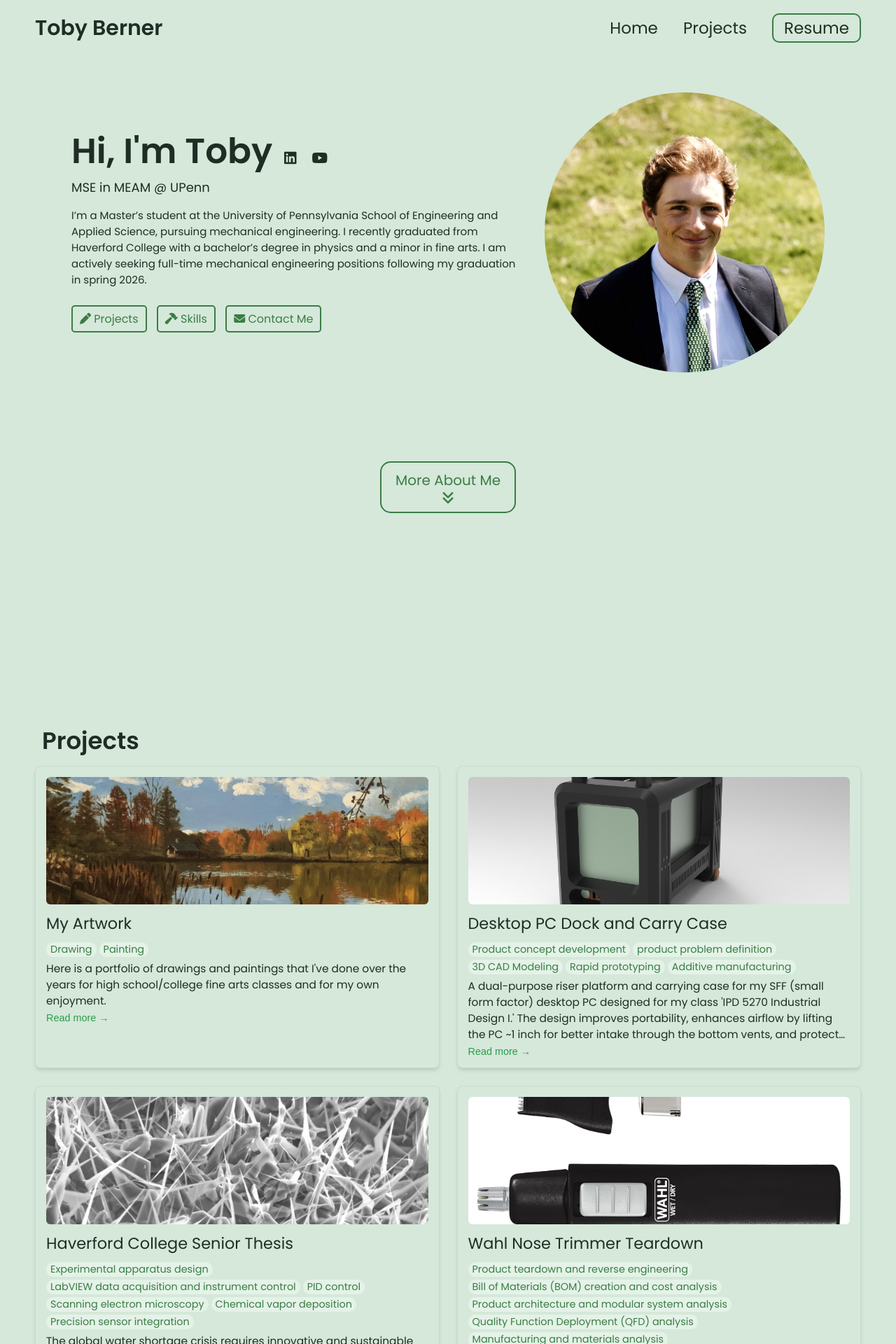
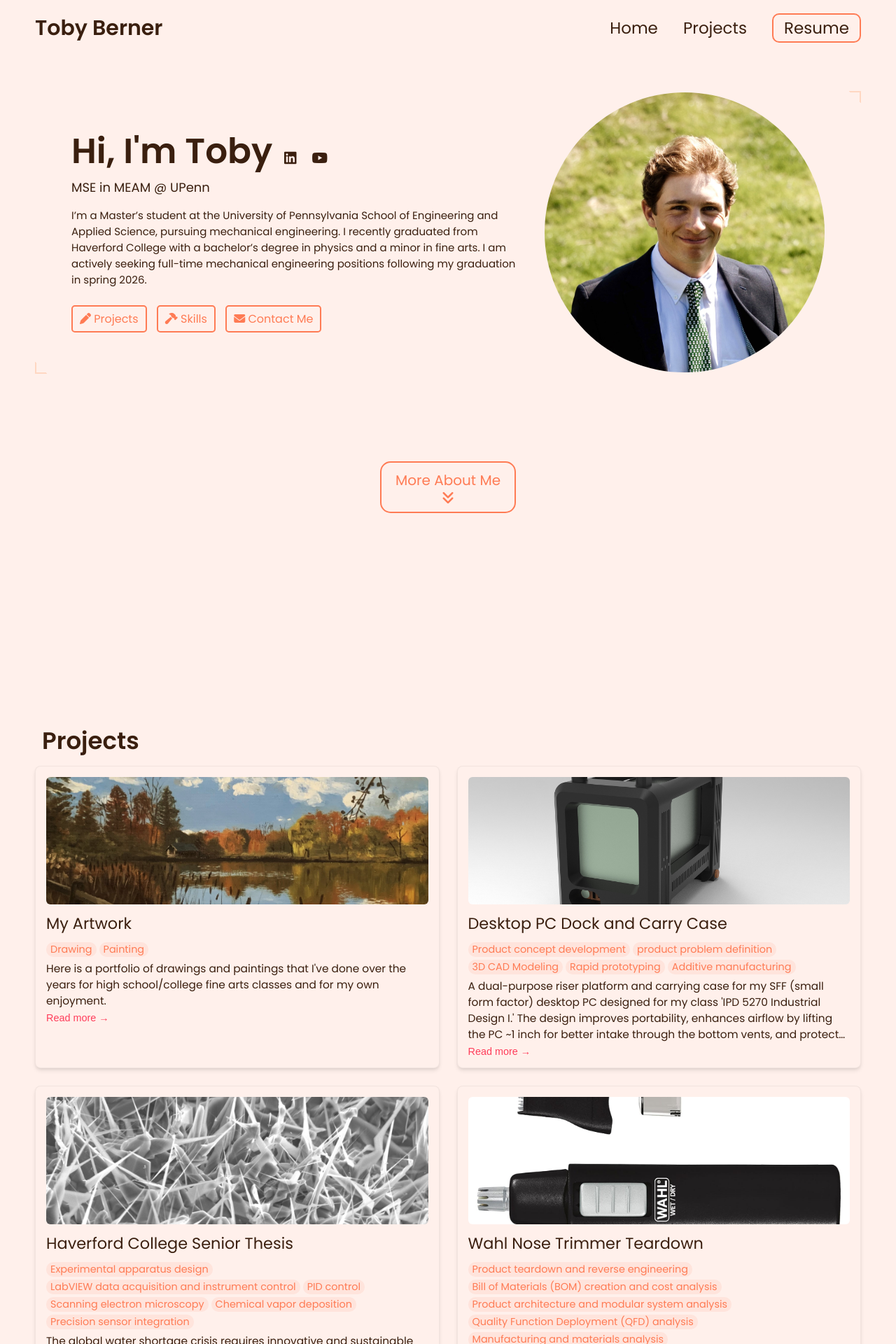
Before and after one commit to tdberner/tdberner.github.io, a Jekyll site: the page built from index.html, in a window 1280 px wide. Shown: the top 1920 px of the page at 70% size. Built offline with Jekyll 4.4.1, drawn with Linux system fonts in a browser that asks for light colours.

Commit message:
Update _config.yml

```diff
--- a/_config.yml
+++ b/_config.yml
@@ -80,12 +80,13 @@ formspree-key:   https://formspree.io/f/mgonklqz
 
 # Active theme (Updatethis to switch themes). Make sure to keep the indentation the samne.
 colors:
-  text: "#1f2d24"
-  border: "#d8e8dd"
-  link: "#3a7d44"
-  highlight: "#2a9d4b"
-  background: "#d5e8da"
-  light_background: "#e4f2e7"
+  text: "#3a1f0f"
+  border: "#ffd7c2"
+  link: "#ff7b54"
+  highlight: "#ff3d5a"
+  background: "#fff0eb"
+  light_background: "#ffe4dc"
+
 
 # A few examples.
 basic theme:
```
